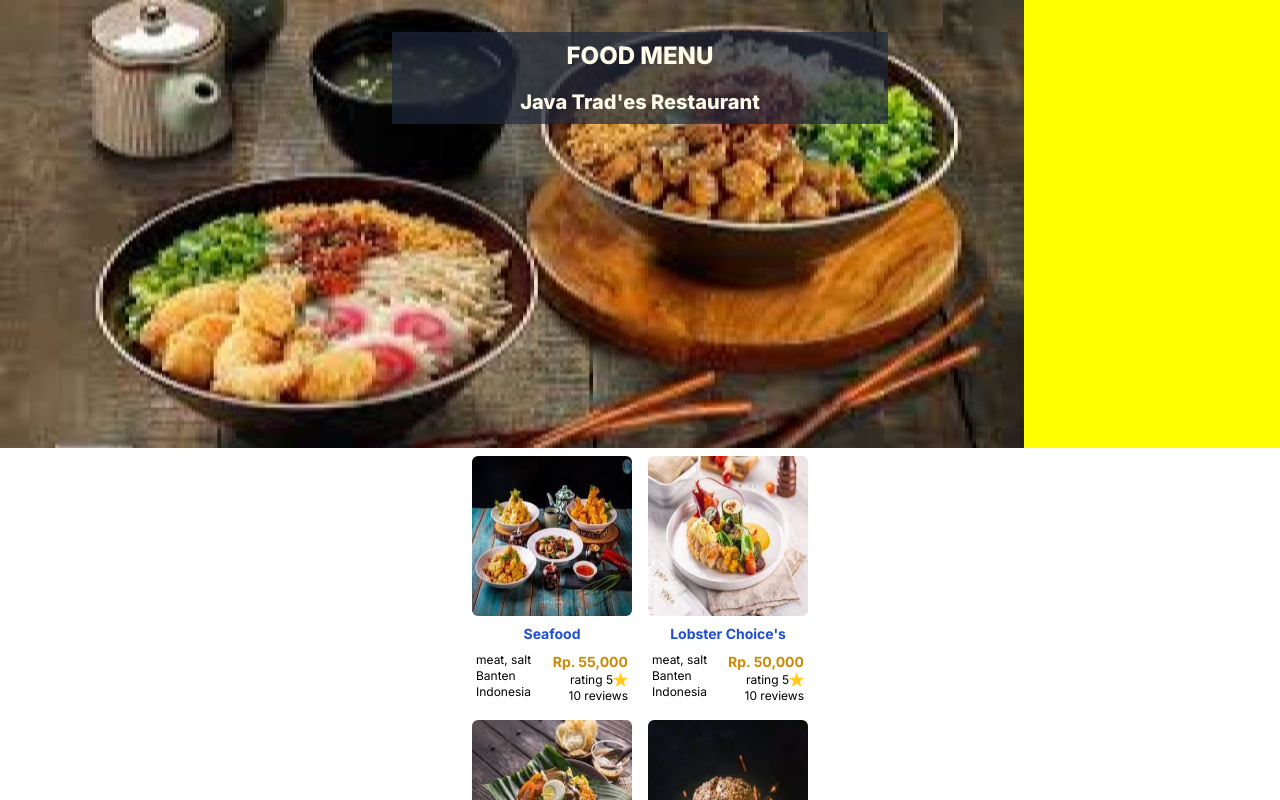
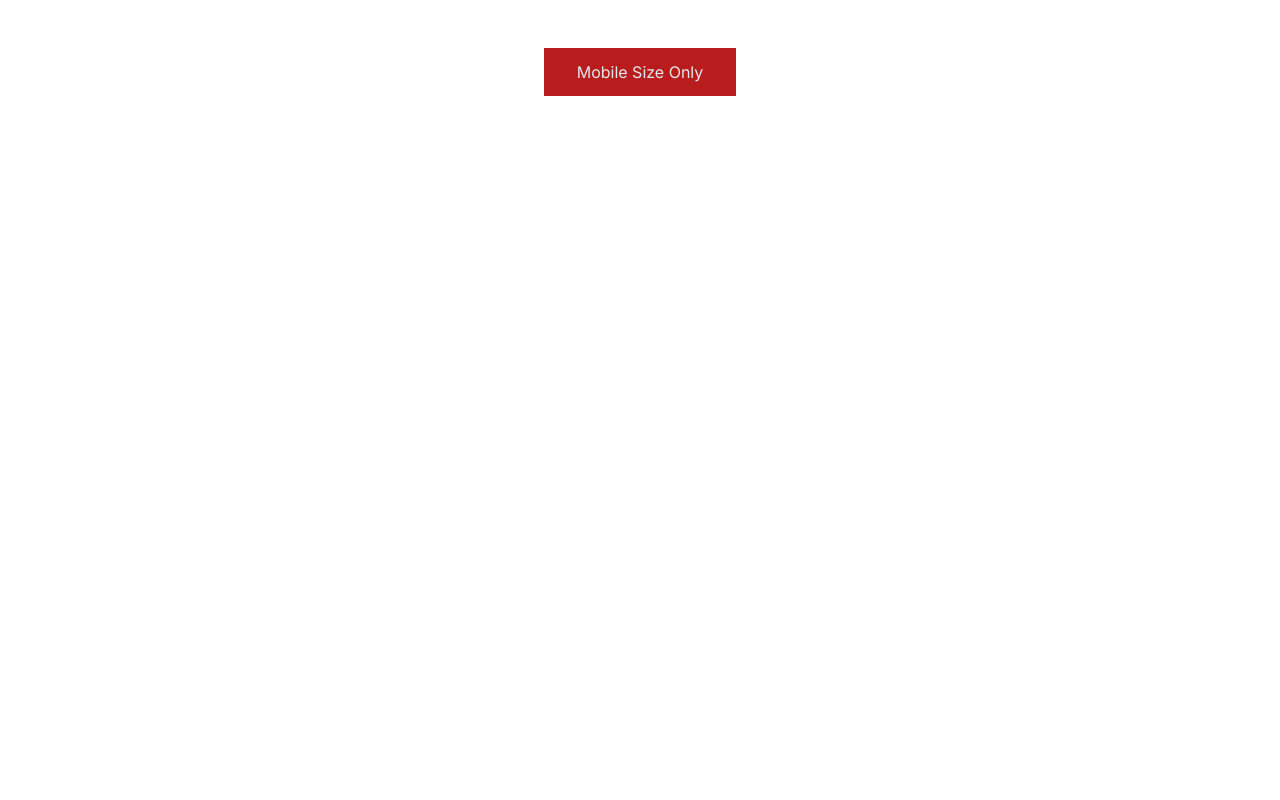
Before and after one commit to Haryanto-70/food-menu, a Next.js app: page /pages/foodmenu in a window 1280 px wide. Shown: the top 800 px of the page. Built offline with nearby package versions, Linux system fonts and the light colour scheme.

Commit message:
mobile size only for menu

```diff
--- a/app/pages/foodmenu/page.tsx
+++ b/app/pages/foodmenu/page.tsx
@@ -85,6 +85,12 @@ export default function Home() {
   return (
     <>
       <div>
+        <div className="hidden md:flex justify-center mt-12">
+          <h1 className="bg-red-700 w-48 p-3 text-slate-200 text-center">
+            Mobile Size Only
+          </h1>
+        </div>
+        <div className="md:hidden">
           <div
             className="food-bg"
             style={{
@@ -118,6 +124,7 @@ export default function Home() {
             <FoodMenu foodList={foodList} />
           </div>
         </div>
+      </div>
     </>
   );
 }
```
Lines whose indentation alone changed are shown as unchanged.
